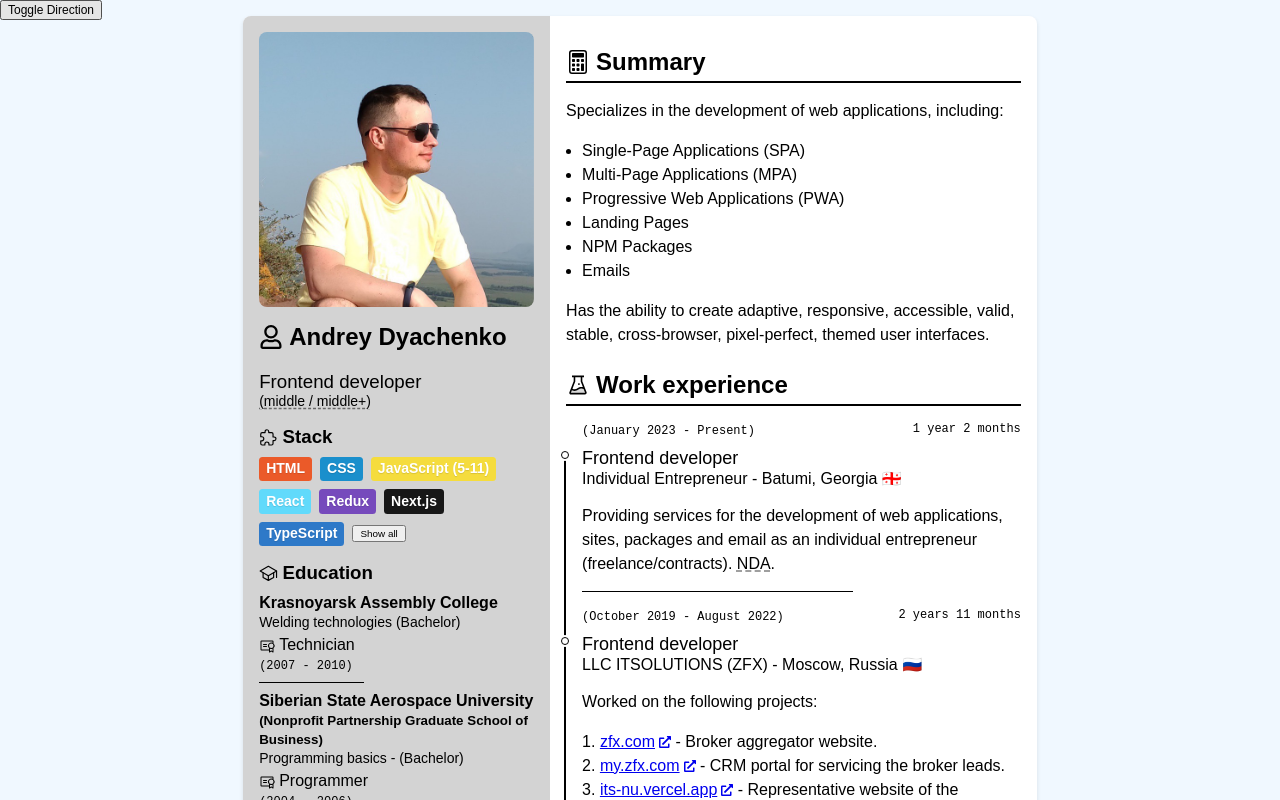
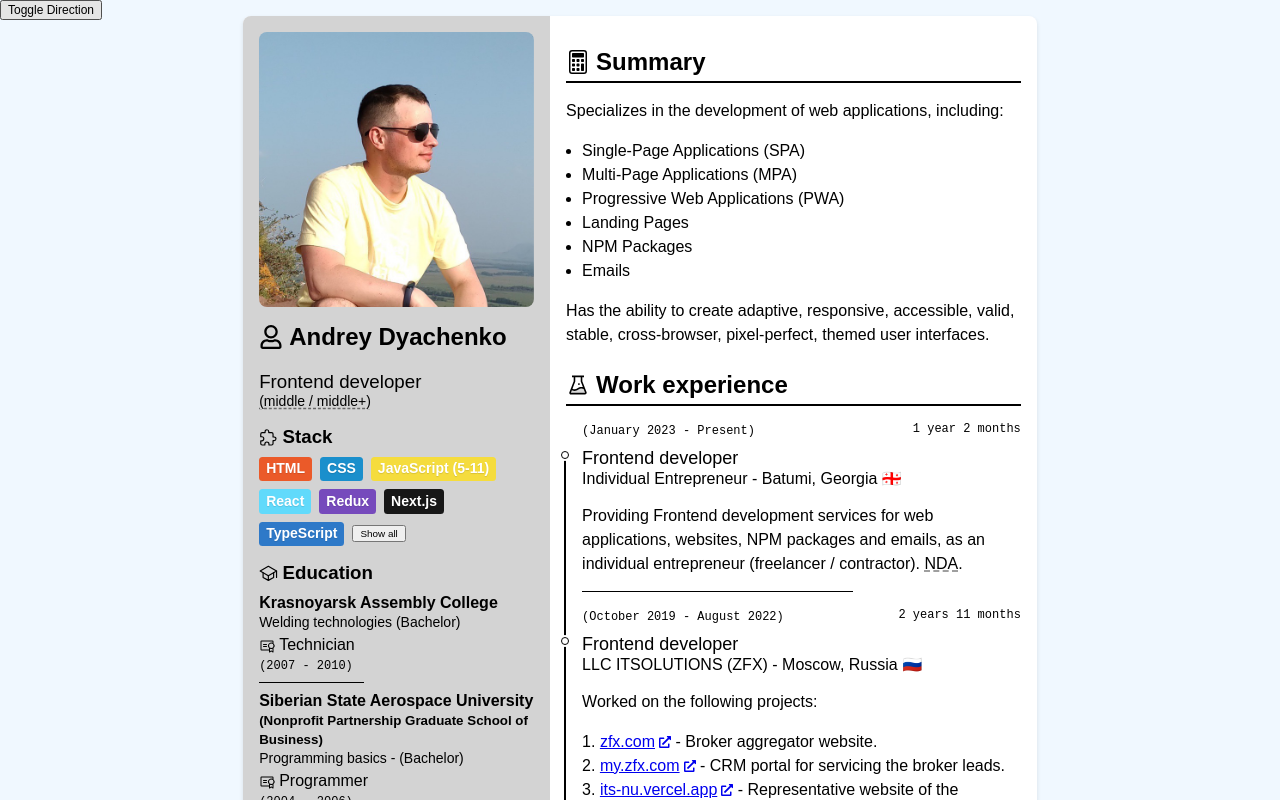
Before and after one commit to Andrew-Dyachenko/cv, a Next.js app: page / in a window 1280 px wide. Both pictures are taken after a click on the button 801 px from the left and 454 px from the top of the page. Shown: the top 800 px of the page. Built offline with nearby package versions, Linux system fonts and the light colour scheme; a web font is replaced by a local one.

Commit message:
refactor(experience): llc itsolutions
Improve role describtion

```diff
--- a/app/components/Experience/Experience.tsx
+++ b/app/components/Experience/Experience.tsx
@@ -92,9 +92,9 @@ export default function Experience() {
 						className={accordionStyles.accordion__collapse}
 					>
 						<div className={accordionStyles.accordion__body}>
-							Providing services for the development of web applications, sites,
-							packages and email as an individual entrepreneur
-							(freelance/contracts).{" "}
+							Providing Frontend development services for web applications,
+							websites, NPM packages and emails, as an individual entrepreneur
+							(freelancer / contractor).{" "}
 							<abbr title="Non-Disclosure Agreement">NDA</abbr>.
 							{/* <hr style={{ width: "61.803398875%", marginInline: 0, marginBlock: "1rem 0" }} /> */}
 						</div>
@@ -457,6 +457,10 @@ export default function Experience() {
 												</small>
 											</strong>
 											, <strong>W3C HTML Validator</strong>) and other linters.
+										</li>
+										<li>
+											Communication with team members and business customer
+											through instant messengers and online / offline meetings.
 										</li>
 									</ul>
 								</dd>
```
